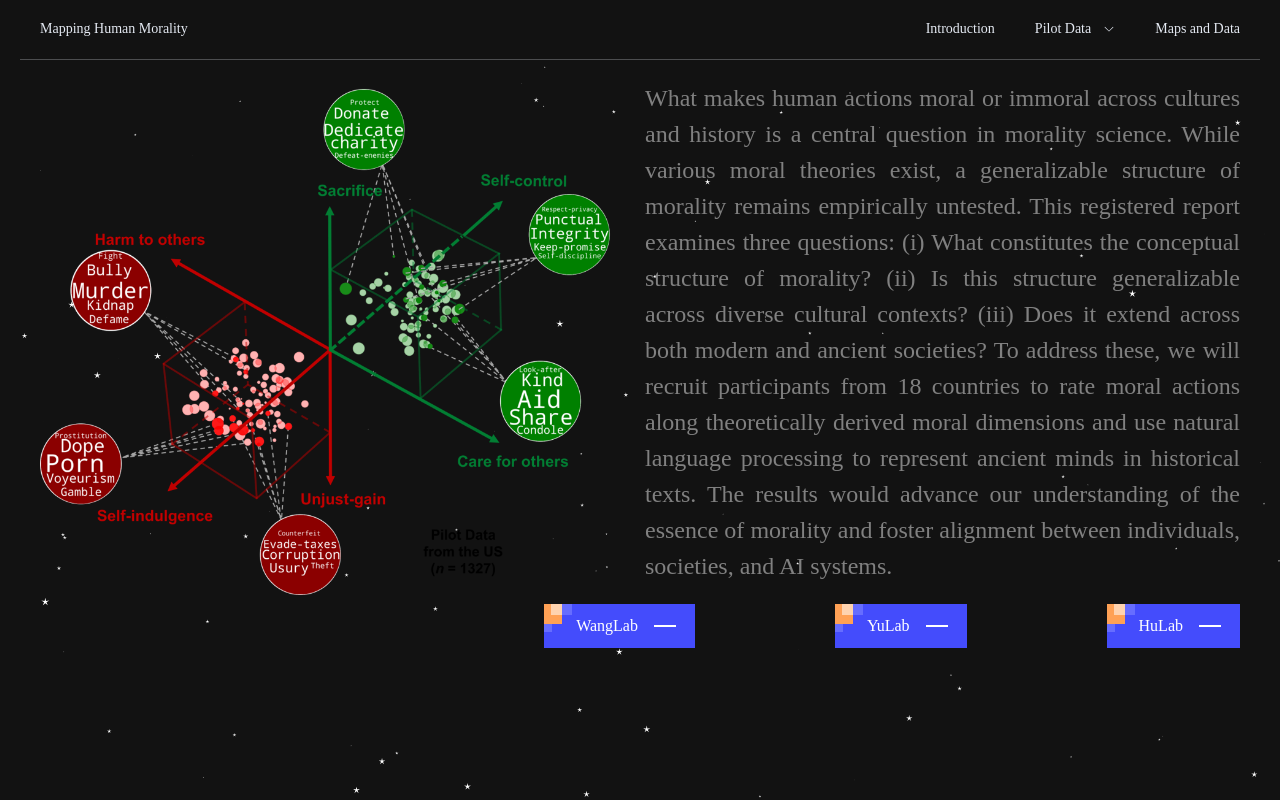
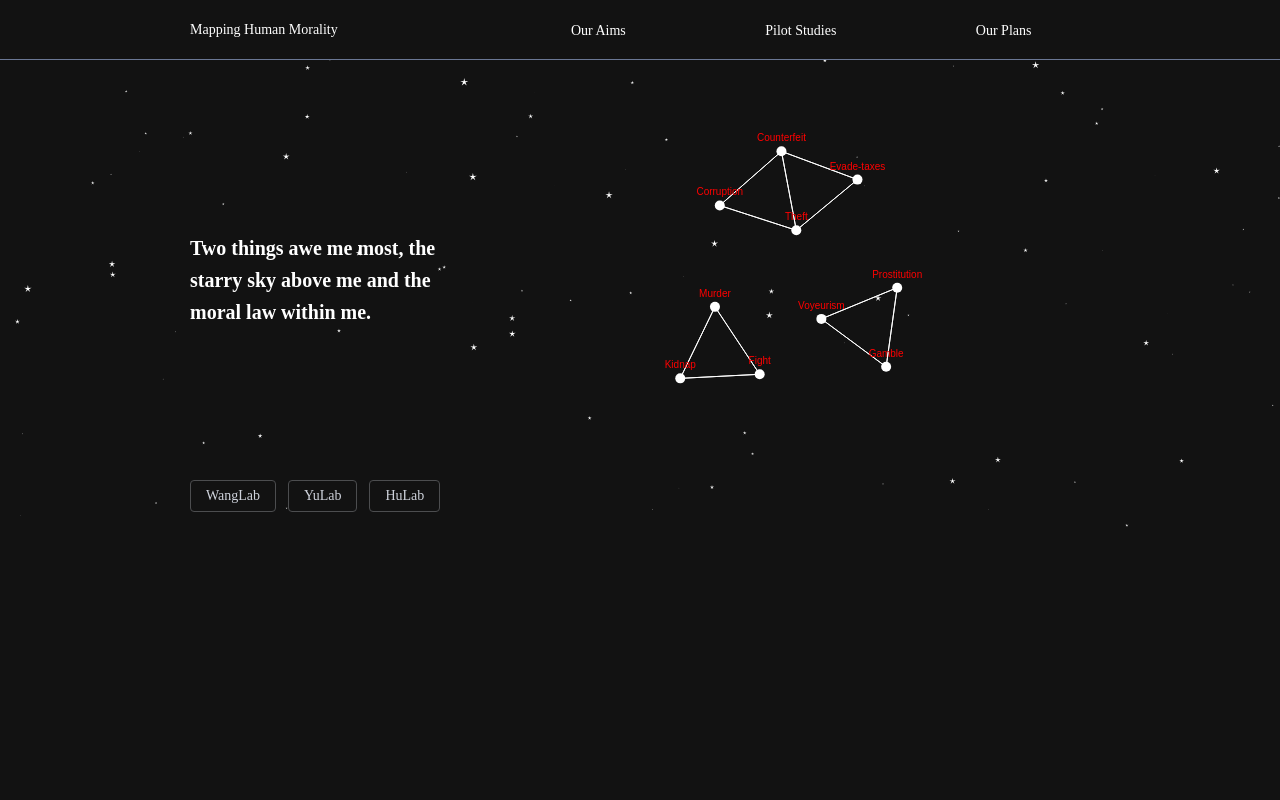
Before and after one commit to bnu-wang/morality_website, a Vue app: page /#/ in a window 1280 px wide. Built offline with nearby package versions, Linux system fonts and the light colour scheme; a web font is replaced by a local one.

Commit message:
use new homepage

```diff
--- /dev/null
+++ b/src/assets/css/icons.css
@@ -0,0 +1,24 @@
+@font-face {
+  font-family: "iconfont 6dw8ad"; /* Project id  */
+  src: url('assets/fonts/iconfont_6dw8ad.ttf?t=1755307365351') format('truetype');
+}
+
+.icon-01 {
+  font-family: "iconfont 6dw8ad";
+  font-size: 160px;
+  font-style: normal;
+  -webkit-font-smoothing: antialiased;
+  -moz-osx-font-smoothing: grayscale;
+}
+
+.icon-task:before {
+  content: "\e65d";
+}
+
+.icon-search:before {
+  content: "\e8ef";
+}
+
+.icon-aims:before {
+  content: "\e503";
+}
--- a/src/layout/pc.vue
+++ b/src/layout/pc.vue
@@ -4,33 +4,17 @@
 
 <template>
     <el-container>
-        <el-header class="dark">
-            <el-menu
-                :router="true"
-                :ellipsis="false"
-                mode="horizontal">
-                <el-menu-item index="/">
-                    Mapping Human Morality
-                </el-menu-item>
-                <el-menu-item index="introduction">
-                    Introduction
-                </el-menu-item>
-                <el-sub-menu index="pilot">
-                    <template #title>Pilot Data</template>
-                    <el-menu-item index="pilot?to=study1">
-                        Study 1: Model structure
-                    </el-menu-item>
-                    <el-menu-item index="pilot?to=study2">
-                        Study 2: Cultural comparison
-                    </el-menu-item>
-                    <el-menu-item index="pilot?to=study3">
-                        Study 3: Historical evolution
-                    </el-menu-item>
-                </el-sub-menu>
-                <el-menu-item index="sos">
-                    Maps and Data
-                </el-menu-item>
-            </el-menu>
+        <el-header style="border-bottom: 1px solid #6A7794;">
+            <div class="container">
+                <div style="grid-column: 1 / 5;">Mapping Human Morality</div>
+                <div style="grid-column: 5 / 13;">
+                    <ul class="nav">
+                        <li><span class="icon icon-01 icon-aims"></span>Our Aims</li>
+                        <li><span class="icon icon-01 icon-search"></span>Pilot Studies</li>
+                        <li><span class="icon icon-01 icon-task"></span>Our Plans</li>
+                    </ul>
+                </div>
+            </div>
         </el-header>
         <el-main>
             <slot></slot>
@@ -39,11 +23,29 @@
 </template>
 
 <style scoped>
-:deep(.el-main) {
-    min-height: calc(100vh - 60px);
+.container {
+    display: grid;
+    max-width: 900px;
+    margin: auto;
+    grid-template-columns: repeat(12, 1fr);
+    line-height: 60px;
+    font-size: 14px;
 }
 
-.el-menu--horizontal > .el-menu-item:nth-child(1) {
-  margin-right: auto;
+.container .nav {
+    display: flex;
+    justify-content: space-around;
+    list-style: none;
+    padding: 0;
+    margin: 0;
+}
+
+.container .nav li {
+    cursor: pointer;
+}
+
+.container .nav .icon {
+    font-size: 16px;
+    margin: 0 10px 0 0;
 }
 </style>
--- a/src/main.ts
+++ b/src/main.ts
@@ -1,4 +1,5 @@
 import "./assets/css/reset.css";
+import "./assets/css/icons.css";
 
 import ElementPlus from 'element-plus';
 import 'element-plus/dist/index.css';
--- a/src/view/home/index.vue
+++ b/src/view/home/index.vue
@@ -1,24 +1,249 @@
 <script setup lang="ts">
+import * as d3 from "d3";
 import layout from "../../layout/default.vue";
-import CustomButton from "../../components/customButton.vue";
+import { onMounted, onUnmounted, ref, type Ref } from "vue";
+import { ElButton } from "element-plus";
+
+// function init() {
+//     const nodes: Array<{
+//         name: string;
+//         x?: number | undefined;
+//         y?: number | undefined;
+//     }> = [
+//             { name: "0" },
+//             { name: "1" },
+//             { name: "2" },
+//             { name: "3" },
+//             { name: "4" },
+//             { name: "5" },
+//             { name: "6" },
+//             { name: "7" },
+//             { name: "8" },
+//             { name: "9" },
+//         ];
+//     const edges = [
+//         { source: 0, target: 1 },
+//         { source: 0, target: 2 },
+//         { source: 1, target: 2 },
+//         { source: 3, target: 4 },
+//         { source: 3, target: 5 },
+//         { source: 4, target: 5 },
+//         { source: 6, target: 7 },
+//         { source: 6, target: 8 },
+//         { source: 6, target: 9 },
+//         { source: 7, target: 8 },
+//         { source: 8, target: 9 },
+//     ];
+
+//     const width = 500;
+//     const height = 400;
+//     const svg = d3.select(".container")
+//         .append("svg")
+//         .attr("width", width)
+//         .attr("height", height)
+//         .append("g");
+
+//     const force = d3.forceSimulation(nodes)
+//         .force("charge", d3.forceManyBody().strength(_ => -20))
+//         .force("link", d3.forceLink(edges).distance(_ => 40))
+//         .force("center", d3.forceCenter().x(250).y(200))
+
+//     const color = d3.schemeCategory10;
+//     var lines = svg.selectAll(".forceLine")
+//         .data(edges as any as {
+//             source: {
+//                 x: number;
+//                 y: number;
+//             };
+//             target: {
+//                 x: number;
+//                 y: number;
+//             };
+//         }[])
+//         .enter()
+//         .append("line")
+//         .attr("class", "forceLine")
+//         .style("stroke", "white")
+
+//     var circles = svg.selectAll(".forceCircle")
+//         .data(nodes)
+//         .enter()
+//         .append("circle")
+//         .attr("class", "forceCircle")
+//         .attr("r", 5)
+//         .style("fill", (_, i) => color[i])
+
+//     var texts = svg.selectAll(".forceText")
+//         .data(nodes)
+//         .enter()
+//         .append("text")
+//         .attr("class", "forceText")
+//         .attr("x", d => d.x ?? 0)
+//         .attr("y", d => d.y ?? 0)
+//         .attr("dy", ".3em")
+//         .text(d => d.name)
+
+//     force.on("tick", () => {
+//         console.log(lines.data());
+
+//         //更新连线的端点坐标
+//         lines.attr("x1", function (d) { return d.source.x; });
+//         lines.attr("y1", function (d) { return d.source.y; });
+//         lines.attr("x2", function (d) { return d.target.x; });
+//         lines.attr("y2", function (d) { return d.target.y; });
+
+//         //更新节点坐标
+//         circles.attr("cx", function (d) { return d.x ?? 0; });
+//         circles.attr("cy", function (d) { return d.y ?? 0; });
+
+//         //更新节点文字的坐标
+//         texts.attr("x", function (d) { return d.x ?? 0; });
+//         texts.attr("y", function (d) { return d.y ?? 0; });
+//     });
+
+//     const drag = d3.drag<any, any>()
+//         .on("start", function (event, d) {
+//             if (!event.active) force.alphaTarget(0.3).restart();
+//             d.fx = d.x;
+//             d.fy = d.y;
+//         })
+//         .on("drag", function (event, d) {
+//             d.fx = event.x;
+//             d.fy = event.y;
+//             d3.select(this).style("fill", "yellow");
+//         })
+//         .on("end", function (event, d) {
+//             if (!event.active) force.alphaTarget(0);
+//             d.fx = null;
+//             d.fy = null;
+//             d3.select(this).style("fill", color[d.index]);
+//         });
+//     circles.call(drag);
+// }
+
+type NodeInfo = {
+    name: string;
+    x: number;
+    y: number
+};
+const nodes: Array<NodeInfo> = [
+    { name: "Counterfeit", x: 70, y: 30 },
+    { name: "Corruption", x: 50, y: 50 },
+    { name: "Theft", x: 85, y: 60 },
+    { name: "Evade-taxes", x: 120, y: 55 },
+    { name: "Murder", x: 55, y: 80 },
+    { name: "Kidnap", x: 30, y: 120 },
+    { name: "Fight", x: 80, y: 100 },
+    { name: "Voyeurism", x: 90, y: 90 },
+    { name: "Prostitution", x: 130, y: 70 },
+    { name: "Gamble", x: 110, y: 95 },
+];
+const edges: Array<{
+    source: number;
+    target: number;
+} | {
+    source: NodeInfo;
+    target: NodeInfo;
+    index: number
+}> = [
+    { source: 0, target: 1 },
+    { source: 0, target: 2 },
+    { source: 0, target: 3 },
+    { source: 1, target: 2 },
+    { source: 2, target: 3 },
+    { source: 4, target: 5 },
+    { source: 4, target: 6 },
+    { source: 5, target: 6 },
+    { source: 7, target: 8 },
+    { source: 7, target: 9 },
+    { source: 8, target: 9 },
+];
+
+let contine_f = true;
+function frame() {
+    const ctx = dom.value.getContext("2d");
+    if (!ctx) return;
+    ctx.strokeStyle = "#fff";
+    ctx.fillStyle = "#fff";
+    ctx.clearRect(0, 0, dom.value.width, dom.value.height);
+
+    edges.forEach(edge => {
+        if (!("index" in edge)) return;
+        ctx.beginPath();
+        ctx.moveTo(edge.source.x, edge.source.y);
+        ctx.lineTo(edge.target.x, edge.target.y);
+        ctx.closePath();
+        ctx.stroke();
+    });
+
+    nodes.forEach(node => {
+        ctx.beginPath();
+        ctx.ellipse(
+            node.x, node.y,
+            5, 5, 0, 0, Math.PI * 2
+        );
+        ctx.textAlign = "center"
+        ctx.fillStyle = "#f00"
+        ctx.fillText(node.name, node.x, node.y - 10)
+        ctx.fillStyle = "#fff"
+        ctx.closePath();
+        ctx.fill();
+    });
+
+    if (contine_f) window.requestAnimationFrame(frame);
+}
+function init() {
+    const force = d3.forceSimulation(nodes)
+        .force("center", d3.forceCenter().x(dom.value.width / 2).y(200))
+        .force("link", d3.forceLink(edges).distance(_ => {
+            return 80;
+        }))
+        .force("charge", d3.forceManyBody().strength(_ => {
+            return -10;
+        }))
+        .alphaMin(0.1)
+        .alphaDecay(0.01)
+        .force("random", () => {
+            nodes.forEach(node => {
+                node.x += (Math.random() - 0.5) * 0.4;
+                node.y += (Math.random() - 0.5) * 0.4;
+            })
+        })
+
+    force.on("end", () => {
+        force.alphaDecay(0.01).restart();
+    });
+
+    frame();
+}
+const dom = ref() as Ref<HTMLCanvasElement>;
+onMounted(() => {
+    dom.value.width = dom.value.clientWidth;
+    dom.value.height = 400;
+
+    init();
+    window.addEventListener("resize", resize)
+});
+onUnmounted(() => {
+    contine_f = false;
+    window.removeEventListener("resize", resize)
+});
+
+function resize() {
+    location.reload();
+}
 </script>
 
 <template>
     <layout>
         <div class="container">
-            <div class="lbox"><img :src="`./assets/image/2025032801.png`" /></div>
-            <div class="rbox">
-                <div class="desc-box">
-                    What makes human actions moral or immoral across cultures and history is a central question in morality science. While various moral theories exist, a generalizable structure of morality remains empirically untested. This registered report examines three questions: (i) What constitutes the conceptual structure of morality? (ii) Is this structure generalizable across diverse cultural contexts? (iii) Does it extend across both modern and ancient societies? To address these, we will recruit participants from 18 countries to rate moral actions along theoretically derived moral dimensions and use natural language processing to represent ancient minds in historical texts. The results would advance our understanding of the essence of morality and foster alignment between individuals, societies, and AI systems.
-                </div>
+            <div class="tips">Two things awe me most, the starry sky above me and the moral law within me.</div>
+            <canvas ref="dom"></canvas>
+            <div style="grid-column: 1 / 7;">
+                <ElButton>WangLab</ElButton>
+                <ElButton>YuLab</ElButton>
+                <ElButton>HuLab</ElButton>
             </div>
-            <div class="footer-box">
-                    <div class="button-box">
-                        <CustomButton>WangLab</CustomButton>
-                        <CustomButton>YuLab</CustomButton>
-                        <CustomButton>HuLab</CustomButton>
-                    </div>
-                </div>
         </div>
     </layout>
 </template>
@@ -26,74 +251,25 @@ import CustomButton from "../../components/customButton.vue";
 <style scoped>
 .container {
     display: grid;
-    max-width: 1200px;
+    max-width: 900px;
     margin: 0 auto;
     grid-template-columns: repeat(12, 1fr);
     grid-column-gap: 10px;
 }
 
-.lbox {
-    display: block;
-    grid-column: 1 / 7;
-    position: relative;
-}
-.lbox img {
-    display: block;
-    width: 100%;
-    position: absolute;
-    top: 50%;
-    left: 0;
-    transform: translate(0, -50%);
+.container .tips {
+    display: flex;
+    grid-column: 1 / 5;
+    align-items: center;
+    font-size: 20px;
+    line-height: 32px;
+    font-weight: 700;
 }
 
-.rbox {
-    display: block;
-    grid-column: 7 / 13;
-}
-.desc-box {
-    display: block;
+.container canvas {
+    display: inline-block;
     width: 100%;
-    margin: 0 0 20px 0;
-    color: grey;
-    text-align: justify;
-    line-height: 1.5em;
-    font-size: 24px;
-}
-.footer-box {
-    display: block;
-    grid-column: 6 / 13;
-}
-.button-box {
-    display: flex;
-    justify-content: space-between;
-}
-
-@media screen and (max-width: 1200px) {
-    .container {
-        max-width: 900px;
-    }
-    .desc-box {
-        font-size: 18px;
-    }
-}
-
-@media screen and (max-width: 900px) {
-    .lbox {
-        position: static;
-        grid-column: 1 / 13;
-    }
-    .lbox img { position: static; transform: none; }
-
-    .rbox { grid-column: 1 / 13; }
-    .footer-box {
-        grid-column: 1 / 5;
-    }
-    .button-box {
-        text-align: center;
-        flex-direction: column;
-    }
-    .button-box > div {
-        margin: 0 0 10px 0;
-    }
+    height: 100%;
+    grid-column: 5 / 13;
 }
 </style>
```
Also changed, not shown: public/assets/fonts/iconfont_6dw8ad.ttf (added).
